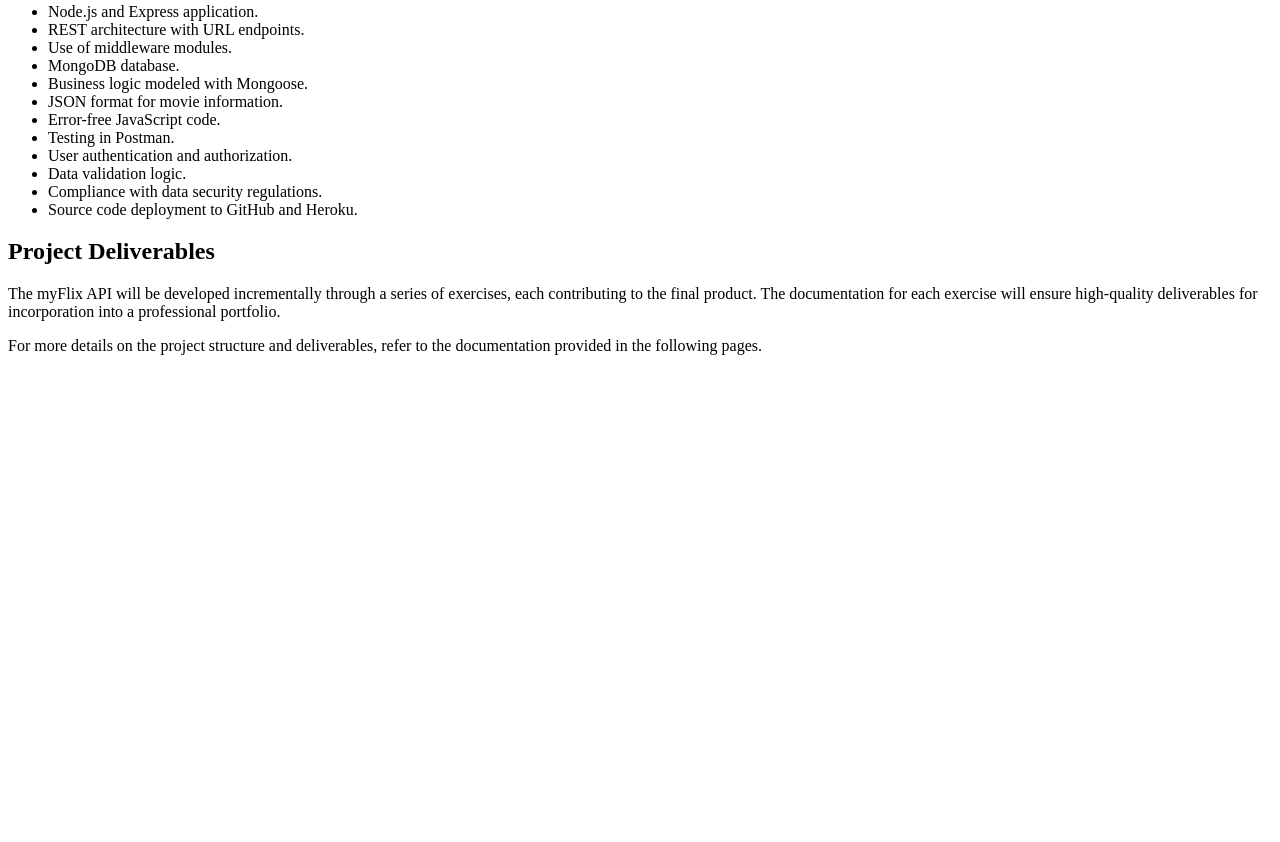
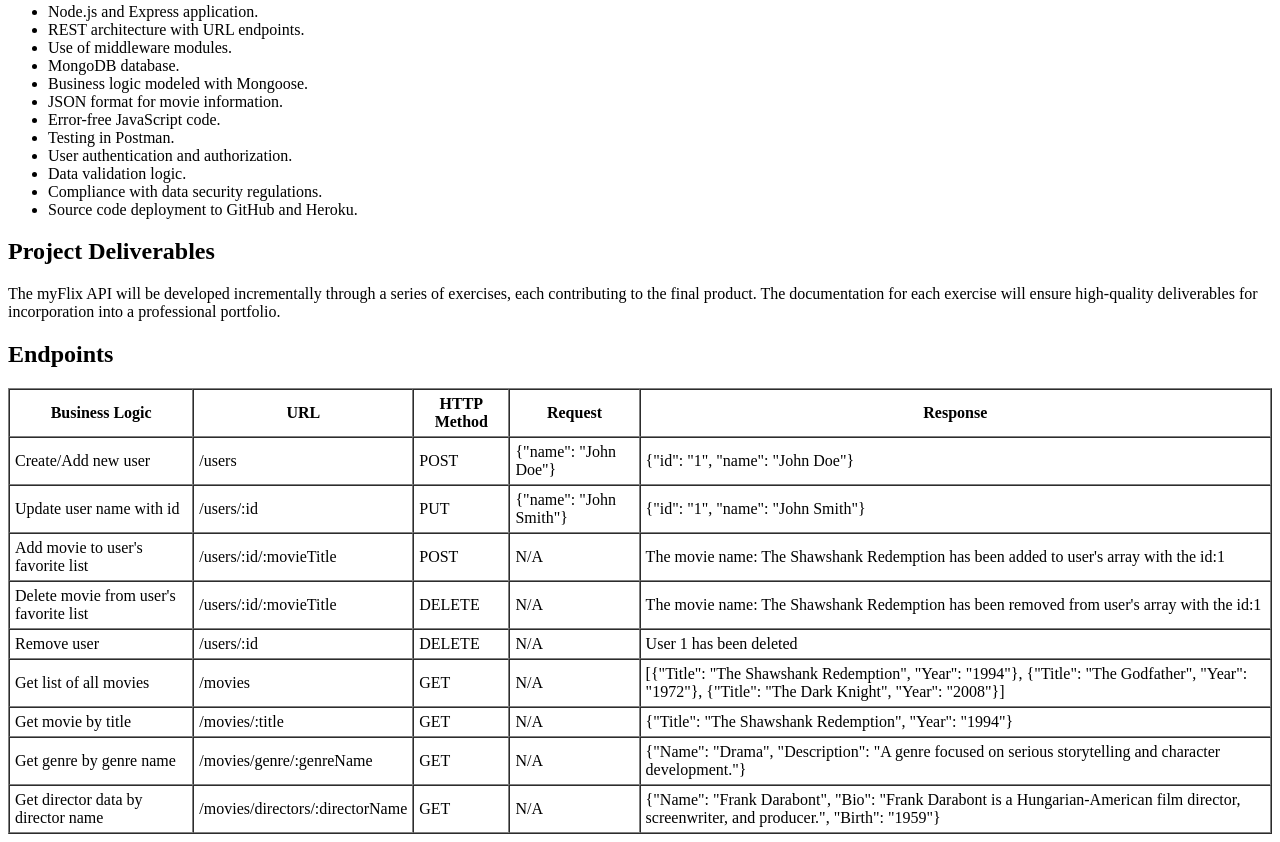
Before and after one commit to ramtinteymouri/my-flix, a website: page public/documentation.html in a window 1280 px wide. Shown: the part 936-1778 px from the top of the page. Before the commit the page ends 1307 px from the top, so only its background shows below. Drawn offline with Linux system fonts and the light colour scheme.

Commit message:
updated documentation with added endpoints

```diff
--- a/public/documentation.html
+++ b/public/documentation.html
@@ -64,6 +64,78 @@
     <h2>Project Deliverables</h2>
     <p>The myFlix API will be developed incrementally through a series of exercises, each contributing to the final product. The documentation for each exercise will ensure high-quality deliverables for incorporation into a professional portfolio.</p>
 
-    <p>For more details on the project structure and deliverables, refer to the documentation provided in the following pages.</p>
+    <h2>Endpoints</h2>
+    <table border="1" cellspacing="0" cellpadding="5">
+        <tr>
+            <th>Business Logic</th>
+            <th>URL</th>
+            <th>HTTP Method</th>
+            <th>Request</th>
+            <th>Response</th>
+        </tr>
+        <tr>
+            <td>Create/Add new user</td>
+            <td>/users</td>
+            <td>POST</td>
+            <td>{"name": "John Doe"}</td>
+            <td>{"id": "1", "name": "John Doe"}</td>
+        </tr>
+        <tr>
+            <td>Update user name with id</td>
+            <td>/users/:id</td>
+            <td>PUT</td>
+            <td>{"name": "John Smith"}</td>
+            <td>{"id": "1", "name": "John Smith"}</td>
+        </tr>
+        <tr>
+            <td>Add movie to user's favorite list</td>
+            <td>/users/:id/:movieTitle</td>
+            <td>POST</td>
+            <td>N/A</td>
+            <td>The movie name: The Shawshank Redemption has been added to user's array with the id:1</td>
+        </tr>
+        <tr>
+            <td>Delete movie from user's favorite list</td>
+            <td>/users/:id/:movieTitle</td>
+            <td>DELETE</td>
+            <td>N/A</td>
+            <td>The movie name: The Shawshank Redemption has been removed from user's array with the id:1</td>
+        </tr>
+        <tr>
+            <td>Remove user</td>
+            <td>/users/:id</td>
+            <td>DELETE</td>
+            <td>N/A</td>
+            <td>User 1 has been deleted</td>
+        </tr>
+        <tr>
+            <td>Get list of all movies</td>
+            <td>/movies</td>
+            <td>GET</td>
+            <td>N/A</td>
+            <td>[{"Title": "The Shawshank Redemption", "Year": "1994"}, {"Title": "The Godfather", "Year": "1972"}, {"Title": "The Dark Knight", "Year": "2008"}]</td>
+        </tr>
+        <tr>
+            <td>Get movie by title</td>
+            <td>/movies/:title</td>
+            <td>GET</td>
+            <td>N/A</td>
+            <td>{"Title": "The Shawshank Redemption", "Year": "1994"}</td>
+        </tr>
+        <tr>
+            <td>Get genre by genre name</td>
+            <td>/movies/genre/:genreName</td>
+            <td>GET</td>
+            <td>N/A</td>
+            <td>{"Name": "Drama", "Description": "A genre focused on serious storytelling and character development."}</td>
+        </tr>
+        <tr>
+            <td>Get director data by director name</td>
+            <td>/movies/directors/:directorName</td>
+            <td>GET</td>
+            <td>N/A</td>
+            <td>{"Name": "Frank Darabont", "Bio": "Frank Darabont is a Hungarian-American film director, screenwriter, and producer.", "Birth": "1959"}</td>
+        </tr>
+    </table>
 </body>
 </html>
```
